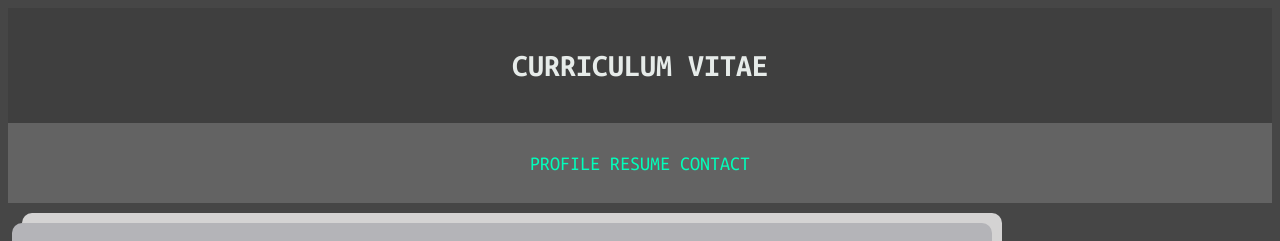
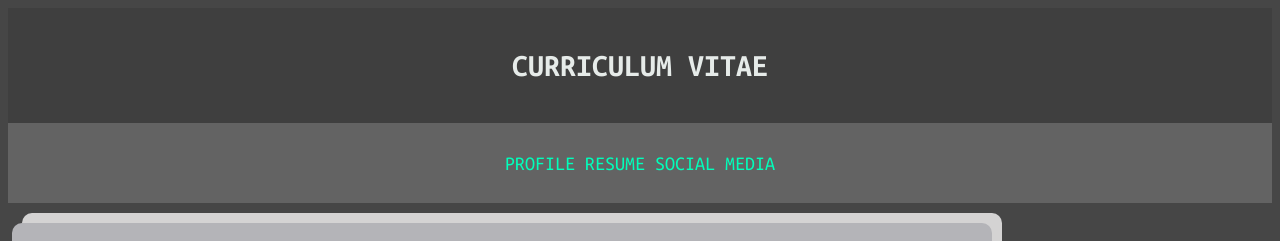
Before and after one commit to 027Zidan/Tugas-web, a plain HTML site: page Index.html in a window 1280 px wide. Shown: the top 241 px of the page. Drawn offline with Linux system fonts and the light colour scheme; files whose address does not match are found by name.

Commit message:
Update Index.html

```diff
--- a/Index.html
+++ b/Index.html
@@ -19,7 +19,7 @@
         <ul>
             <li><a href="#">PROFILE</a></li>
             <li><a href="#">RESUME</a></li>
-            <li><a href="CONTACT.html">CONTACT</a></li>
+            <li><a href="CONTACT.html">SOCIAL MEDIA</a></li>
         </ul>
     </nav>
     <main>
```
